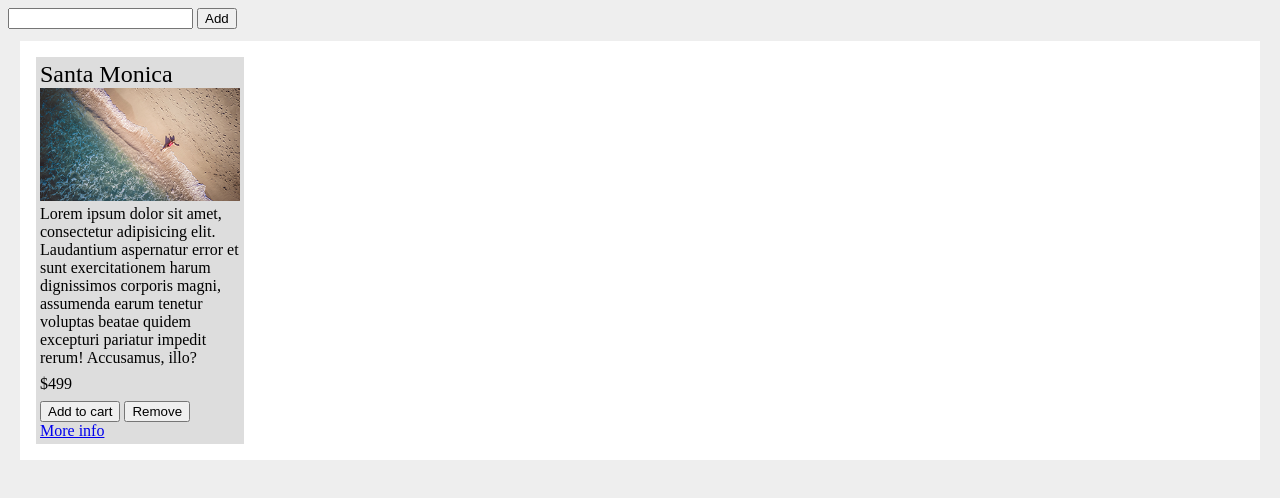
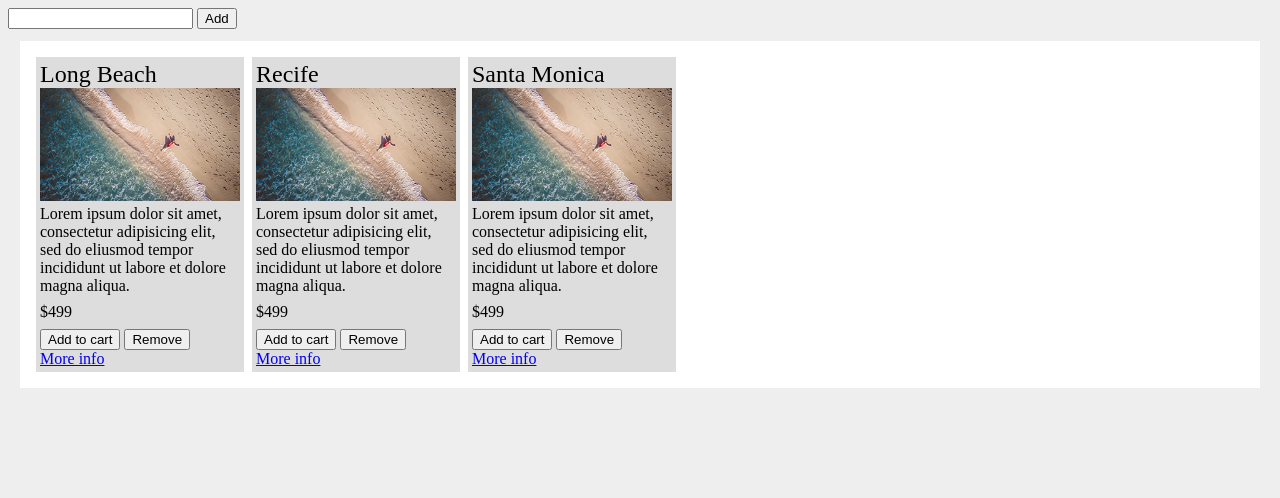
Before and after one commit to jhessin/jquery-tutorial, a website built with webpack: page public/index.html in a window 1280 px wide. Built offline with nearby package versions, Linux system fonts and the light colour scheme.

Commit message:
General Updates
- Completed lesson 23

```diff
--- a/public/index.html
+++ b/public/index.html
@@ -15,16 +15,6 @@
       <button id="button-create-item">Add</button>
     </div>
     <div id="container">
-      <div class="item">
-        <div class="name">Santa Monica</div>
-        <img src="beach.jpg" alt="Beach">
-        <div class="description">Lorem ipsum dolor sit amet, consectetur adipisicing elit. Laudantium aspernatur error et sunt exercitationem harum dignissimos corporis magni, assumenda earum tenetur voluptas beatae quidem excepturi pariatur impedit rerum! Accusamus, illo?</div>
-        <div class="price">$499</div>
-        <button class='item-add'>Add to cart</button>
-        <button class='item-remove'>Remove</button><br>
-        <a href="#" class='more-info-link'>More info</a>
-        <div class="more-info">Lorem ipsum dolor sit amet, consectetur adipisicing elit.</div>
-      </div>
     </div>
     <script src="bundle.js"></script>
   </body>
--- /dev/null
+++ b/public/item.json
@@ -0,0 +1,20 @@
+{
+  "items": [
+    {
+      "name": "Santa Monica",
+      "description": "Lorem ipsum dolor sit amet, consectetur adipisicing elit, sed do eliusmod tempor incididunt ut labore et dolore magna aliqua.",
+      "price": 499,
+      "moreInfo": "Lorem ipsum dolor sit amet"
+    }, {
+      "name": "Recife",
+      "description": "Lorem ipsum dolor sit amet, consectetur adipisicing elit, sed do eliusmod tempor incididunt ut labore et dolore magna aliqua.",
+      "price": 499,
+      "moreInfo": "Lorem ipsum dolor sit amet"
+    }, {
+      "name": "Long Beach",
+      "description": "Lorem ipsum dolor sit amet, consectetur adipisicing elit, sed do eliusmod tempor incididunt ut labore et dolore magna aliqua.",
+      "price": 499,
+      "moreInfo": "Lorem ipsum dolor sit amet"
+    }
+  ]
+}
--- a/src/index.ts
+++ b/src/index.ts
@@ -1,6 +1,31 @@
 /** @format */
 
 import $ from 'jquery';
+
+type Item = {
+  name: string;
+  description: string;
+  price: number;
+  moreInfo: string;
+};
+
+function addItem(data: Item) {
+  const { name, description, price, moreInfo } = data;
+
+  let html = `
+      <div class="item">
+        <div class="name">${name}</div>
+        <img src="beach.jpg" alt="Beach">
+        <div class="description">${description}</div>
+        <div class="price">$${price}</div>
+        <button class='item-add'>Add to cart</button>
+        <button class='item-remove'>Remove</button><br>
+        <a href="#" class='more-info-link'>More info</a>
+        <div class="more-info">${moreInfo}</div>
+      </div>
+    `;
+  $('#container').prepend(html);
+}
 
 $(document).ready(() => {
   $('#button-create-item').on('click', function () {
@@ -46,4 +71,23 @@ $(document).ready(() => {
         'fast',
       );
   });
+
+  // add prebuilt items
+  $.ajax('item.json', {
+    dataType: 'json',
+    contentType: 'application/json',
+    cache: false,
+  })
+    .done(function (data) {
+      const { items } = data;
+      items.forEach(function (item: Item) {
+        addItem(item);
+      });
+    })
+    .fail(function (_, __, msg) {
+      console.log(msg);
+    })
+    .always(function () {
+      //console.log(arguments);
+    });
 });
--- a/webpack.config.js
+++ b/webpack.config.js
@@ -5,12 +5,17 @@ const path = require('path');
 const config = {
   entry: './src/index.ts',
   mode: 'development',
+  target: 'web',
   devtool: 'inline-source-map',
   devServer: {
     contentBase: path.join(__dirname, 'public'),
     compress: true,
     host: '0.0.0.0',
     watchContentBase: true,
+    hot: true,
+    injectHot: true,
+    inline: true,
+    port: 8080,
     overlay: true,
   },
   module: {
```
